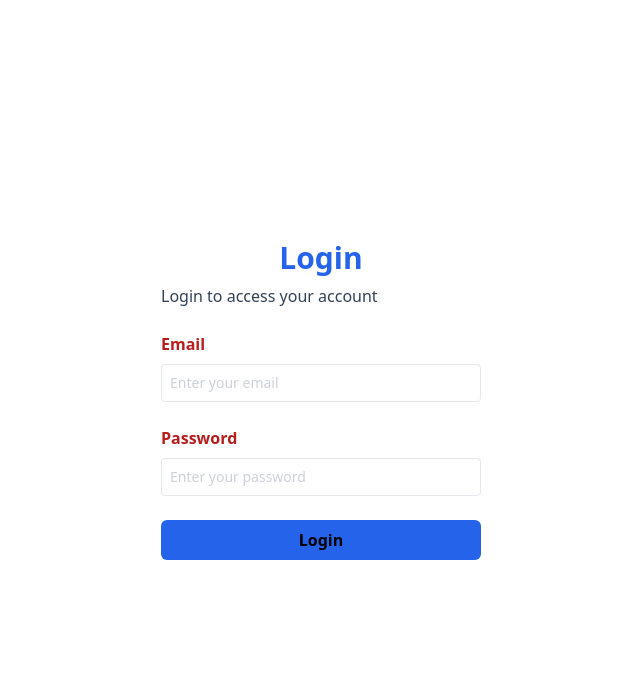
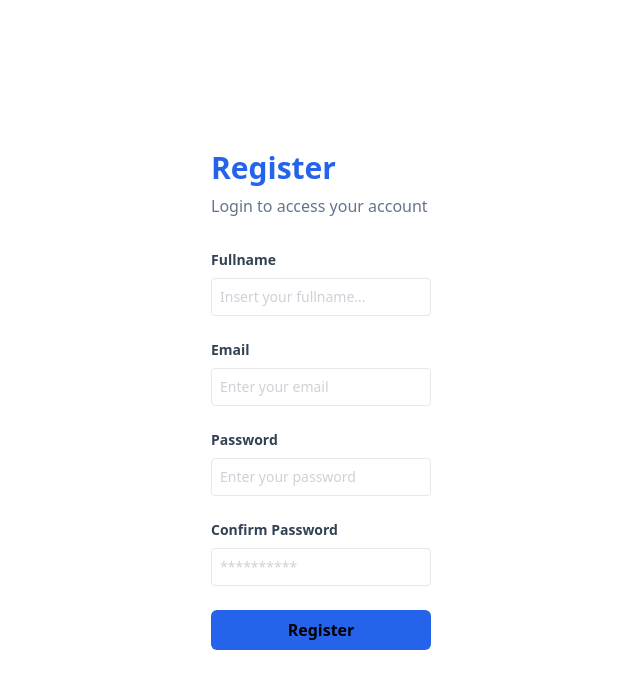
Before and after one commit to akim-dev/Youtube-vip-code-channel, a React (Vite) app: page / in a window 1280 px wide. Shown: the top 688 px of the page, without its empty margins (319-959 px from the left). Built offline with nearby package versions, Linux system fonts and the light colour scheme.

Commit message:
komit ketiga

```diff
--- a/src/App.jsx
+++ b/src/App.jsx
@@ -1,5 +1,5 @@
-import Button from "./components/Elements/Button/Index";
-import InputForm from "./components/Elements/Input/InputForm";
+// import LoginPage from "./pages/login";
+import RegisterPage from "./pages/register";
 
 // class Button extends React.Component {
 //   render() {
@@ -29,28 +29,9 @@ import InputForm from "./components/Elements/Input/InputForm";
 
 function App() {
   return (
-    <div className="flex  justify-center min-h-screen items-center ">
-      <div className="w-full max-w-xs">
-        <h1 className=" text-3xl font-bold mb-2 text-blue-600 text-center ">
-          Login
-        </h1>
-        <p className="mb-6 text-slate-700">Login to access your account</p>
-        <div className="mb-6">
-          <InputForm
-            label="Email"
-            type="email"
-            name="email"
-            placeholder="Enter your email"
-          />
-          <InputForm
-            label="Password"
-            type="password"
-            name="email"
-            placeholder="Enter your password"
-          />
-        </div>
-        <Button classname={"bg-blue-600 w-full"}>Login</Button>
-      </div>
+    <div className="flex justify-center min-h-screen items-center ">
+      {/* <LoginPage /> */}
+      <RegisterPage />
     </div>
   );
 }
--- a/src/components/Elements/Input/InputForm.jsx
+++ b/src/components/Elements/Input/InputForm.jsx
@@ -4,7 +4,7 @@ import Input from "./Input";
 
 function InputForm(props) {
   const { label, type, name, placeholder } = props;
-  console.log(name);
+
   return (
     <div className="mb-6">
       <Label htmlFor={name}>{label}</Label>
--- a/src/components/Elements/Input/Label.jsx
+++ b/src/components/Elements/Input/Label.jsx
@@ -2,7 +2,10 @@ import PropTypes from "prop-types";
 const Label = (props) => {
   const { children, htmlFor } = props;
   return (
-    <label htmlFor={htmlFor} className="block text-red-700 font-bold mb-2">
+    <label
+      htmlFor={htmlFor}
+      className="block text-slate-700 font-bold mb-2 text-sm"
+    >
       {children}
     </label>
   );
--- /dev/null
+++ b/src/components/Fragments/FormLogin.jsx
@@ -0,0 +1,24 @@
+import InputForm from "../Elements/Input/InputForm";
+import Button from "../Elements/Button/Index";
+const FormLogin = () => {
+  return (
+    <form action="">
+      <InputForm
+        label="Email"
+        type="email"
+        name="email"
+        placeholder="Enter your email"
+      />
+      <InputForm
+        label="Password"
+        type="password"
+        name="email"
+        placeholder="Enter your password"
+      />
+
+      <Button classname={"bg-blue-600 w-full"}>Login</Button>
+    </form>
+  );
+};
+
+export default FormLogin;
--- /dev/null
+++ b/src/components/Fragments/FormRegister.jsx
@@ -0,0 +1,36 @@
+import InputForm from "../Elements/Input/InputForm";
+import Button from "../Elements/Button/Index";
+const FormRegister = () => {
+  return (
+    <form action="">
+      <InputForm
+        label="Fullname"
+        type="text"
+        name="fullname"
+        placeholder="Insert your fullname..."
+      />
+      <InputForm
+        label="Email"
+        type="email"
+        name="email"
+        placeholder="Enter your email"
+      />
+      <InputForm
+        label="Password"
+        type="password"
+        name="email"
+        placeholder="Enter your password"
+      />
+      <InputForm
+        label="Confirm Password"
+        type="password"
+        name="confirmPassword"
+        placeholder="**********"
+      />
+
+      <Button classname={"bg-blue-600 w-full"}>Register</Button>
+    </form>
+  );
+};
+
+export default FormRegister;
--- /dev/null
+++ b/src/components/Layouts/AuthLayouts.jsx
@@ -0,0 +1,21 @@
+import PropTypes from "prop-types";
+
+const AuthLayouts = (props) => {
+  const { children, title } = props;
+  return (
+    <div className="w-full max-w-xs">
+      <h1 className="text-3xl font-bold mb-2 text-blue-600 ">{title}</h1>
+      <p className="mb-8 text-slate-500 font-medium ">
+        Login to access your account
+      </p>
+      {children}
+    </div>
+  );
+};
+
+AuthLayouts.propTypes = {
+  children: PropTypes.node,
+  title: PropTypes.string,
+};
+
+export default AuthLayouts;
--- /dev/null
+++ b/src/pages/login.jsx
@@ -0,0 +1,14 @@
+import FormLogin from "../components/Fragments/FormLogin";
+import AuthLayouts from "../components/Layouts/AuthLayouts";
+
+const LoginPage = () => {
+  return (
+    <div>
+      <AuthLayouts title="Login">
+        <FormLogin />
+      </AuthLayouts>
+    </div>
+  );
+};
+
+export default LoginPage;
--- /dev/null
+++ b/src/pages/register.jsx
@@ -0,0 +1,14 @@
+import FormRegister from "../components/Fragments/FormRegister";
+import AuthLayouts from "../components/Layouts/AuthLayouts";
+
+const RegisterPage = () => {
+  return (
+    <div>
+      <AuthLayouts title="Register">
+        <FormRegister />
+      </AuthLayouts>
+    </div>
+  );
+};
+
+export default RegisterPage;
```
